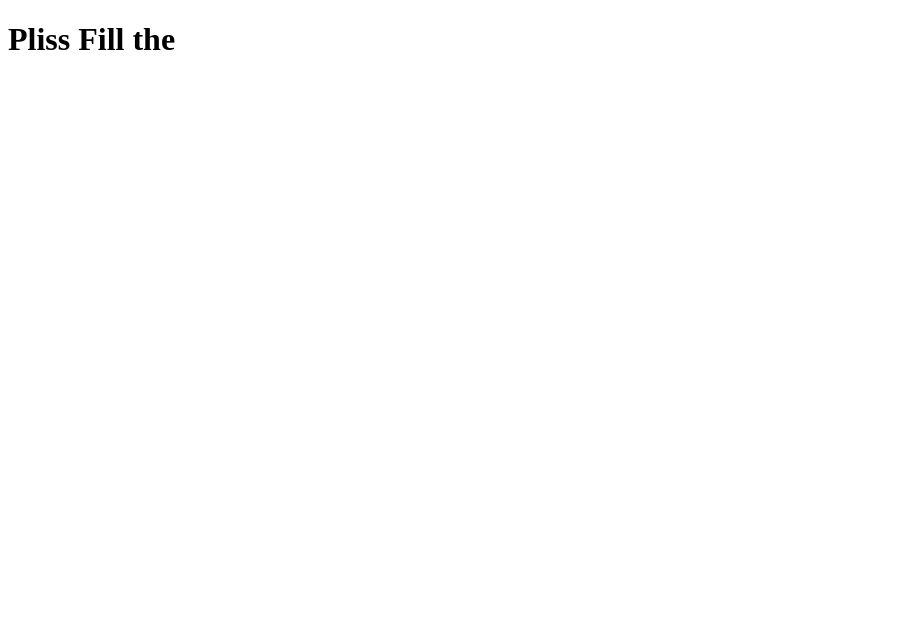
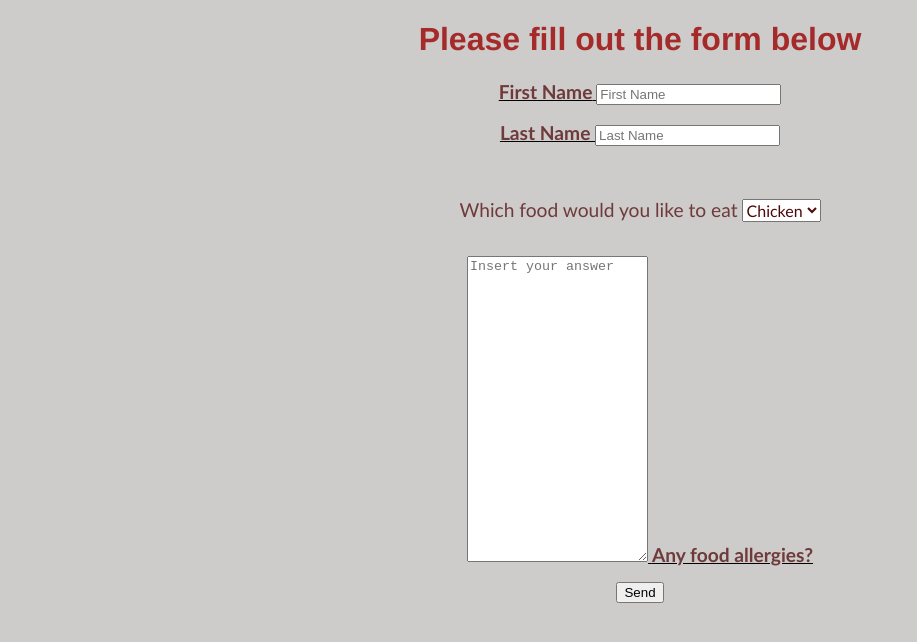
Before and after one commit to otimbur/IT116, a plain HTML site: page Formsassigment.html in a window 1280 px wide. Shown: the whole page, without its empty margins (0-917 px from the left). Drawn offline with Linux system fonts and the light colour scheme.

Commit message:
fomrstyle

```diff
--- a/Formsassigment.html
+++ b/Formsassigment.html
@@ -5,8 +5,43 @@
     <meta http-equiv="X-UA-Compatible" content="IE=edge">
     <meta name="viewport" content="width=device-width, initial-scale=1.0">
     <title>Document</title>
+
+    <link rel="stylesheet" href="formsstyle.css">
 </head>
 <body>
-    <h1>Pliss Fill the </h1>
+    <h1> Please fill out the form below  </h1>
+
+    <form action="/Food">
+        <!-- crate the input label for users first&last name -->
+         <p>
+            <label for="firstname">First Name</label>
+            <input type="text" id="firstname" placeholder="First Name" name="lastname">
+         </p>
+
+         <p>
+            <label for="lastname">Last Name </label>
+            <input type="text" id="lastname" placeholder="Last Name" name="lastname">
+         </p>
+        <br>
+        <br>
+        <!-- the select attribute will create a drop down option for client food preferences -->
+         <label for="meat"> Which food would you like to eat</label>
+
+         <select name="meat" id="meat">
+             <option value="chicken">Chicken</option>
+             <option value="pork">Pork</option>
+             <option value="beef">Beef</option>
+
+         </select>
+         <br>
+         <br>
+         <!-- next P will use a textarea tag to inpute users specific text -->
+         <p>
+            <textarea id="request" name="text area" rows="20" cols="20" placeholder="Insert your answer"></textarea>
+            <label for="request">Any food allergies?</label>
+         </p>
+        <!-- the sent request will be made by the button tag-->
+        <button>Send</button>
+    </form>
 </body>
 </html>
--- /dev/null
+++ b/formsstyle.css
@@ -0,0 +1,37 @@
+h1{
+    color: brown;
+    text-align: center;
+    font-family: 'Times New Roman', Times, serif;
+    font-family: 'Franklin Gothic Medium',
+    'Arial Narrow',
+    Arial,
+    sans-serif;
+}
+p{
+    color: rgb(96, 15, 15);
+    font-weight: bolder;
+    text-decoration-color: brown;
+    text-decoration: black underline;
+    font-family: 'Gill Sans', 'Gill Sans MT', Calibri, 'Trebuchet MS', sans-serif;
+
+}
+form{
+    text-align: center;
+}
+select{
+    color: rgb(77, 8, 8);
+    text-decoration: solid;
+    font-family: 'Gill Sans', 'Gill Sans MT', Calibri, 'Trebuchet MS', sans-serif;
+    font-size: medium;
+
+}
+
+label{
+    color: rgb(110, 58, 58);
+    font-family: 'Gill Sans', 'Gill Sans MT', Calibri, 'Trebuchet MS', sans-serif;
+    font-size: larger;
+
+}
+body {
+    background-color: rgb(206, 203, 203);
+}
```
